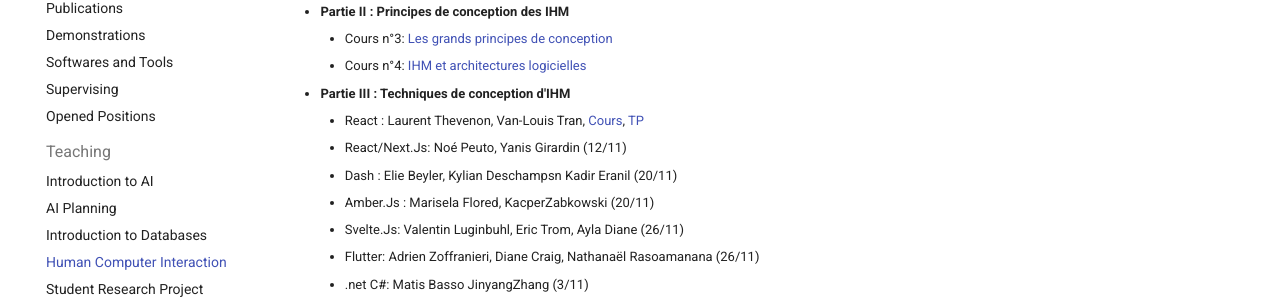
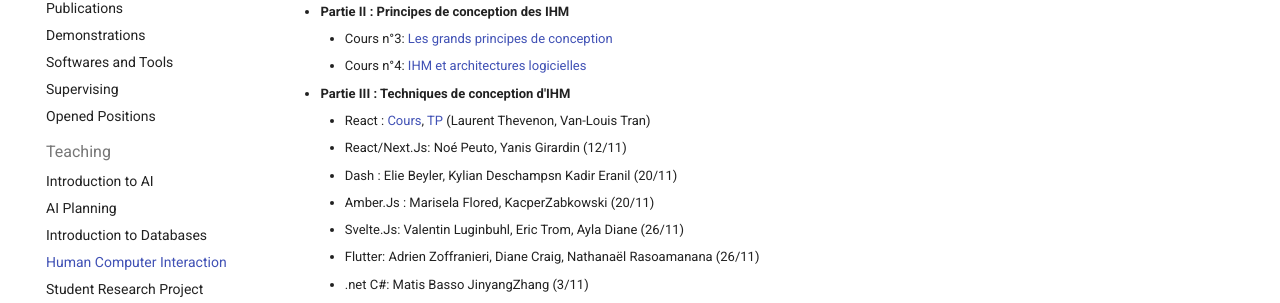
Before and after one commit to pellierd/homepage, an MkDocs documentation site: the page built from docs/teaching/hci.md, in a window 1280 px wide and 900 px high, scrolled down 670 px. Shown: the part 147-450 px from the top of the window. Built offline with MkDocs 1.6.1 and Material for MkDocs 9.7.7, drawn with Linux system fonts in a browser that asks for light colours.

Commit message:
update hci

```diff
--- a/docs/teaching/hci.md
+++ b/docs/teaching/hci.md
@@ -26,7 +26,7 @@
     - Cours n°3: [Les grands principes de conception](hci/03-conception.pdf)
     - Cours n°4: [IHM et architectures logicielles](hci/04-architecture.pdf)
 - **Partie III : Techniques de conception d'IHM**
-    - React : Laurent Thevenon, Van-Louis Tran, [Cours](hci/tmp/React.pdf), [TP](https://github.com/Bloubing/trois-petits-cochons)
+    - React : [Cours](hci/tmp/React.pdf), [TP](https://github.com/Bloubing/trois-petits-cochons) (Laurent Thevenon, Van-Louis Tran)
     - React/Next.Js: Noé Peuto, Yanis Girardin (12/11)
     - Dash : Elie Beyler, Kylian Deschampsn Kadir Eranil (20/11)
     - Amber.Js : Marisela Flored, KacperZabkowski (20/11)
```
